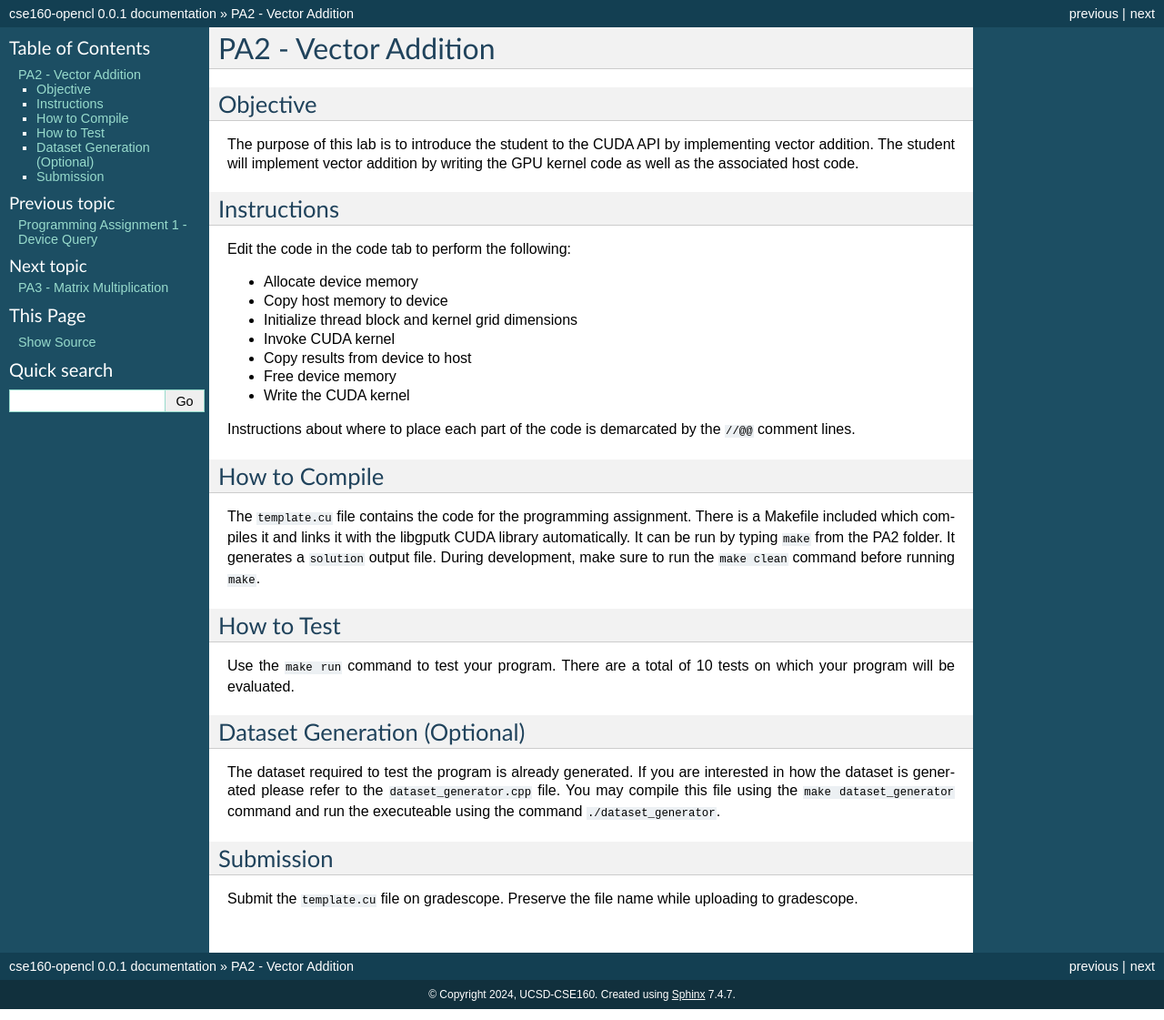
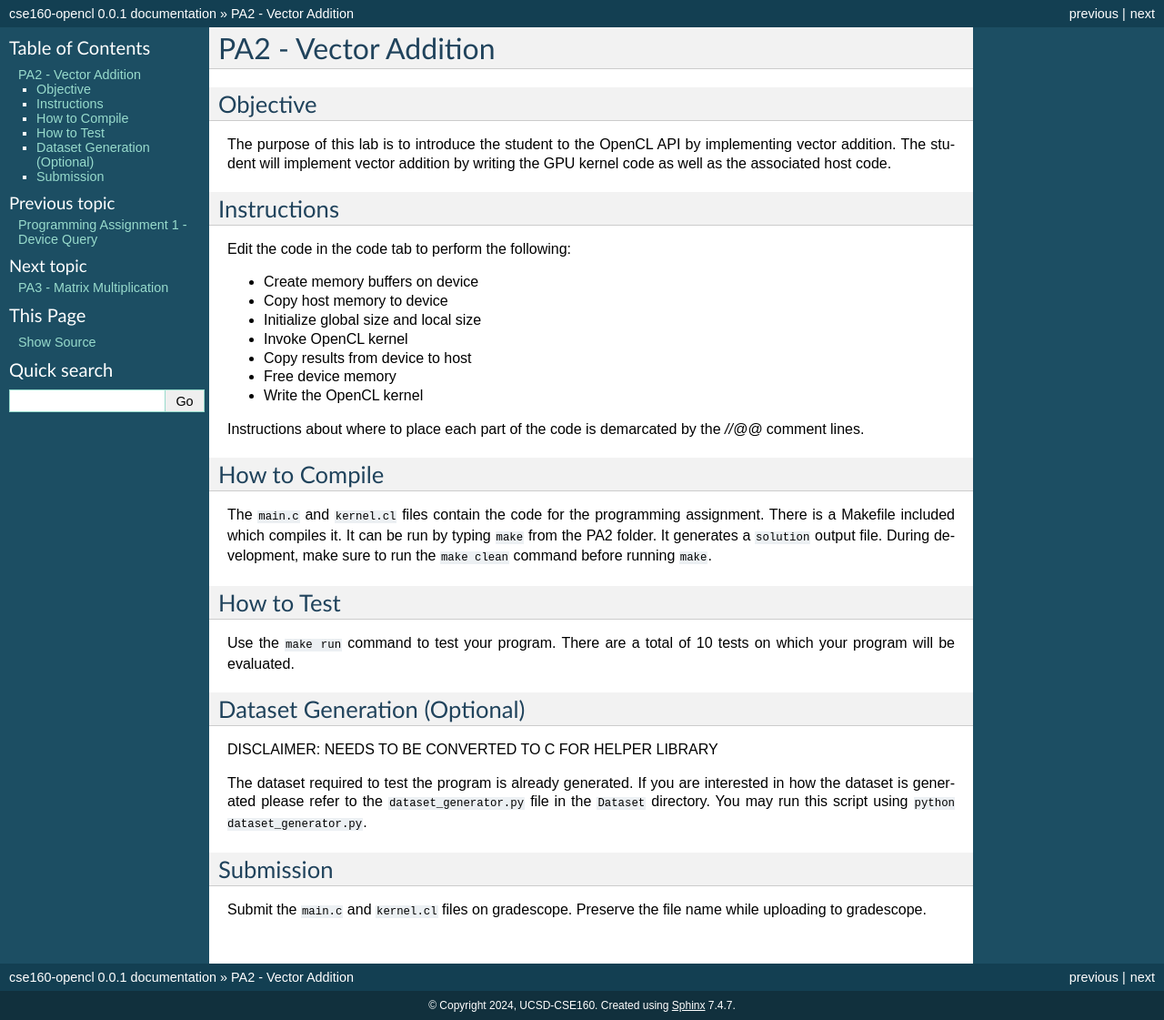
Before and after one commit to KastnerRG/cse160-docs, a Sphinx documentation site: the page built from docs/source/PA2.rst, in a window 1280 px wide. Shown: the whole page at 91% size. Built offline with Sphinx 7.4.7, drawn with Linux system fonts in a browser that asks for light colours.

```diff
--- a/docs/source/PA2.rst
+++ b/docs/source/PA2.rst
@@ -3,25 +3,25 @@ PA2 - Vector Addition
 
 Objective
 ^^^^^^^^^
-The purpose of this lab is to introduce the student to the CUDA API by implementing vector addition. The student will implement vector addition by writing the GPU kernel code as well as the associated host code.
+The purpose of this lab is to introduce the student to the OpenCL API by implementing vector addition. The student will implement vector addition by writing the GPU kernel code as well as the associated host code.
 
 Instructions
 ^^^^^^^^^^^^^
 Edit the code in the code tab to perform the following:
 
-* Allocate device memory
-* Copy host memory to device
-* Initialize thread block and kernel grid dimensions
-* Invoke CUDA kernel
-* Copy results from device to host
-* Free device memory
-* Write the CUDA kernel
+- Create memory buffers on device
+- Copy host memory to device
+- Initialize global size and local size
+- Invoke OpenCL kernel
+- Copy results from device to host
+- Free device memory
+- Write the OpenCL kernel
 
-Instructions about where to place each part of the code is demarcated by the :code:`//@@` comment lines.
+Instructions about where to place each part of the code is demarcated by the `//@@` comment lines.
 
 How to Compile
 ^^^^^^^^^^^^^^
-The :code:`template.cu` file contains the code for the programming assignment. There is a Makefile included which compiles it and links it with the libgputk CUDA library automatically. It can be run by typing :code:`make` from the PA2 folder. It generates a :code:`solution` output file. During development, make sure to run the :code:`make clean` command before running :code:`make`.
+The :code:`main.c` and :code:`kernel.cl` files contain the code for the programming assignment. There is a Makefile included which compiles it. It can be run by typing :code:`make` from the PA2 folder. It generates a :code:`solution` output file. During development, make sure to run the :code:`make clean` command before running :code:`make`.
 
 How to Test
 ^^^^^^^^^^^
@@ -29,8 +29,10 @@ Use the :code:`make run` command to test your program. There are a total of 10 t
 
 Dataset Generation (Optional)
 ^^^^^^^^^^^^^^^^^^^^^^^^^^^^^
-The dataset required to test the program is already generated. If you are interested in how the dataset is generated please refer to the :code:`dataset_generator.cpp` file. You may compile this file using the :code:`make dataset_generator` command and run the executeable using the command :code:`./dataset_generator`.
+DISCLAIMER: NEEDS TO BE CONVERTED TO C FOR HELPER LIBRARY
+
+The dataset required to test the program is already generated. If you are interested in how the dataset is generated please refer to the :code:`dataset_generator.py` file in the :code:`Dataset` directory. You may run this script using :code:`python dataset_generator.py`.
 
 Submission
 ^^^^^^^^^^
-Submit the :code:`template.cu` file on gradescope. Preserve the file name while uploading to gradescope.
+Submit the :code:`main.c` and :code:`kernel.cl` files on gradescope. Preserve the file name while uploading to gradescope.
```
Also changed, not shown: 5 other files.
